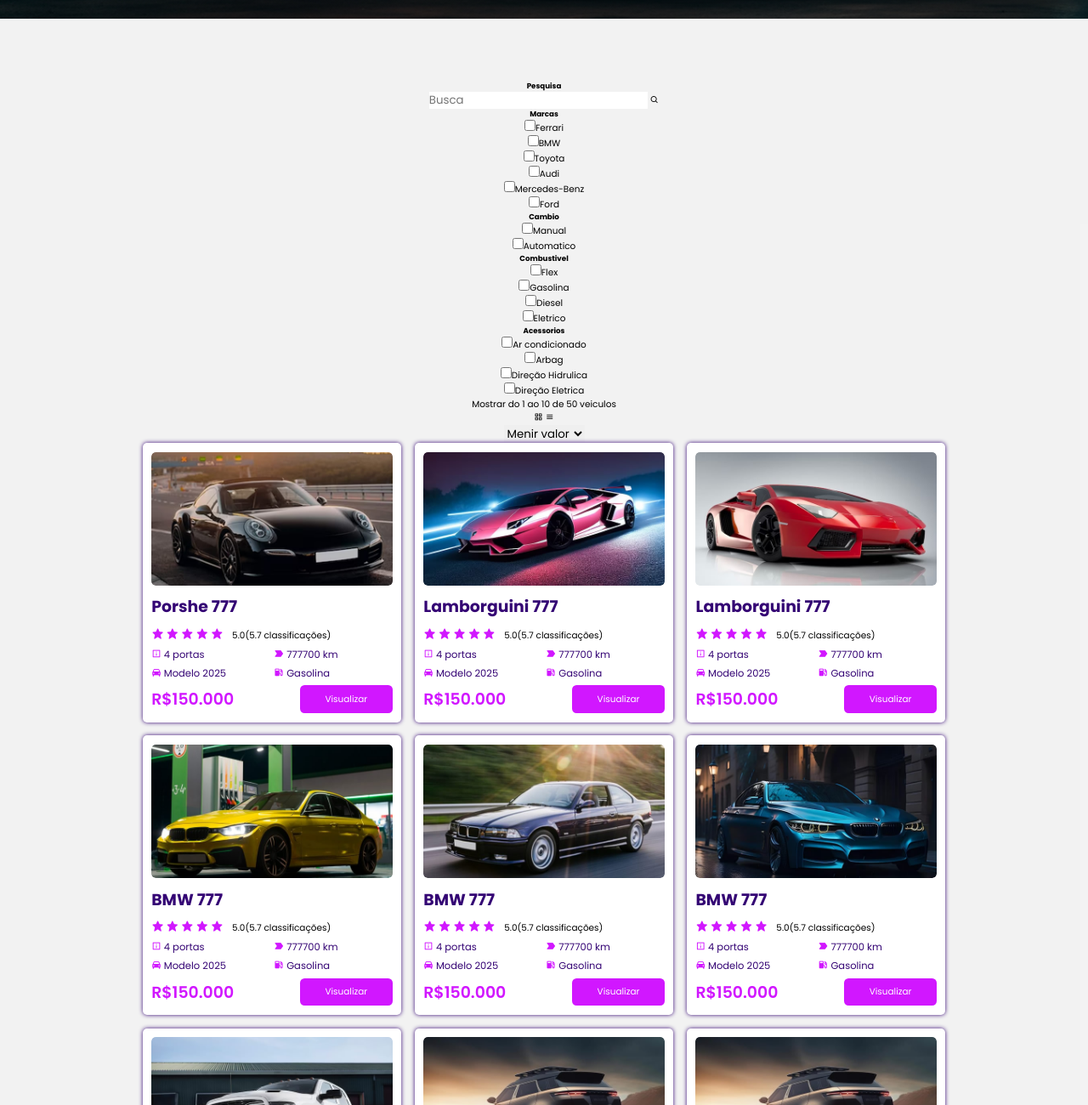
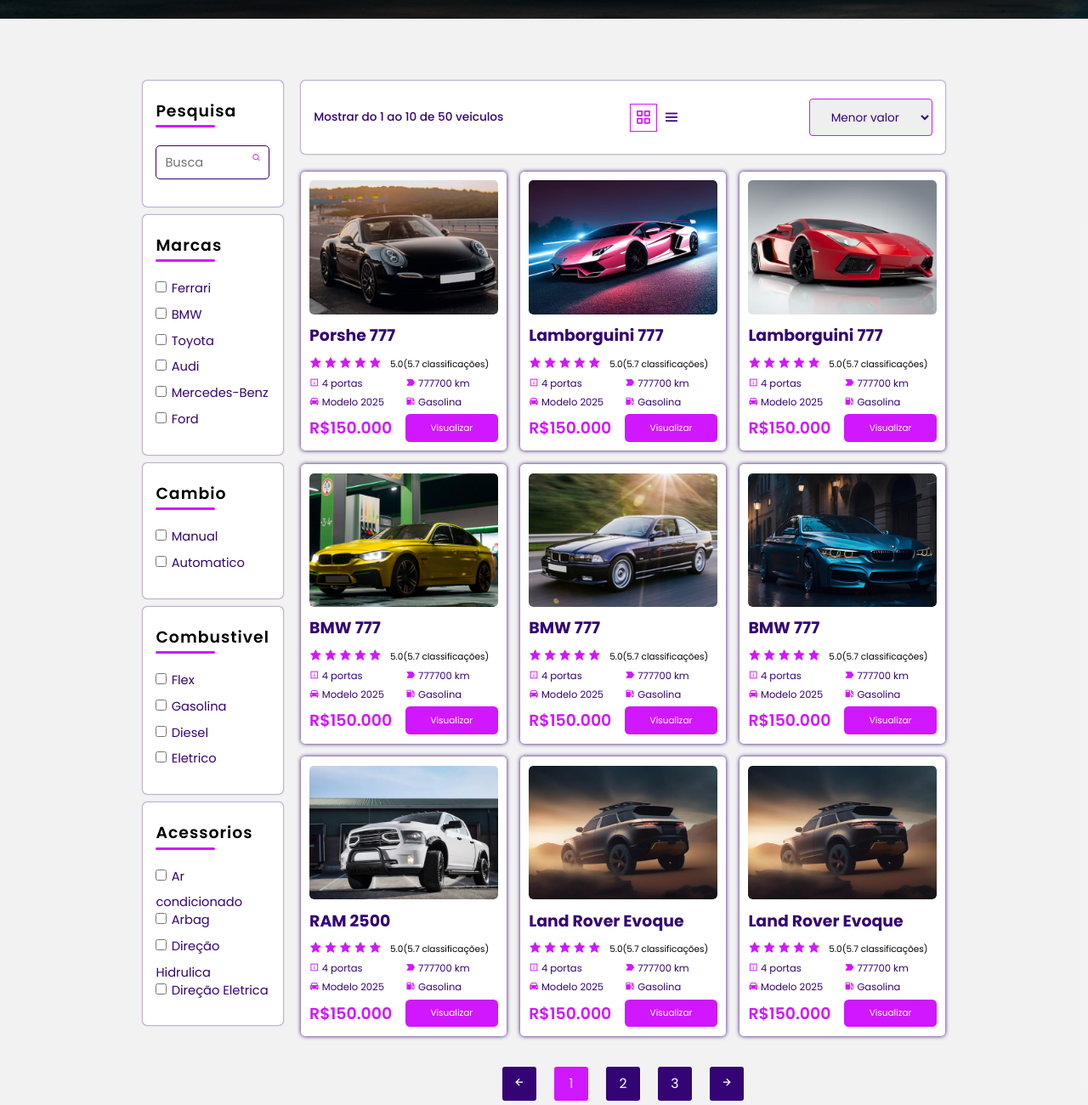
Before and after one commit to velloso99/classificado_veiculos, a plain HTML site: page categorias.html in a window 1280 px wide. Shown: the part 500-1800 px from the top of the page at 85% size. Drawn offline with nearby package versions, Linux system fonts and the light colour scheme.

Commit message:
categorias

```diff
--- a/assents/css/style.css
+++ b/assents/css/style.css
@@ -1716,13 +1716,166 @@
     grid-template-columns: 1fr 1fr 1fr;
     gap: 1.5rem;
 }
-
-
-
-
-
-
-
-
-
+.carrosRecentes.cats {
+    display: flex;
+    flex-wrap: wrap;
+    gap: 2rem;
+}
+.carrosRecentes.cats .col-1{
+    flex: 1 1 2rem;
+    width: 200px;
+    text-align: justify;
+}
+.carrosRecentes.cats .col-2{
+    flex: 1 1 60rem;
+}
+.carrosRecentes.cats .cr-col-2 .img-cr{
+    height: auto;
+}
+.carrosRecentes.cats .col-1 h5{
+    position: relative;
+    font-size: 1.8rem;
+    font-weight: 600;
+    letter-spacing: 1px;
+    margin-bottom: 2rem;
+    padding-bottom: 0.5rem;
+}
+.carrosRecentes.cats .col-1 h5::before{
+    content: '';
+    position: absolute;
+    left: 0;
+    bottom: 0;
+    width: 70px;
+    height: 3px;
+    background-color: var(--cor-principal);
+    border-radius: 3px;
+}
+.carrosRecentes.cats .col-1 .filtrobusca{
+    position: relative;
+    width: 100%;
+    height: 40px;
+    margin-bottom: 1rem;
+}
+.carrosRecentes.cats .col-1 .filtrobusca .fitro-cat{
+    width: 100%;
+    height: 100%;
+    padding: 10px;
+    font-size: 1.4rem;
+    border: 1px solid var(--cor-escura);
+    border-radius: 5px;
+}
+.carrosRecentes.cats .col-1 .filtrobusca i{
+    position: absolute;
+    top: 10px;
+    right: 10px;
+    font-size: 1rem;
+    color: var(--cor-principal);
+}
+.carrosRecentes.cats .col-1 .caixabusca{
+    font-size: 1.4rem;
+    color: var(--cor-escura);
+}
+.carrosRecentes.cats .col-1 .caixabusca input{
+    margin-right: 0.5rem;
+    accent-color: var(--cor-principal);
+    margin-bottom: 1.5rem;
+}
+.carrosRecentes.cats .col-1 .cat-col{
+    background-color: var(--cor-branca);
+    margin-bottom: 1rem;
+    padding: 2rem 1.5rem;
+    text-align: justify;
+    box-shadow: 0 0 2px var(--cor-escura);
+    border-radius: 5px;
+}
+.carrosRecentes.cats .col-2 .cat-veiculos-top{
+    display: flex;
+    flex-wrap: wrap;
+    align-items: center;
+    justify-content: space-between;
+    padding: 2rem 1.5rem;
+    background-color: var(--cor-branca);
+    margin-bottom: 2rem;
+    box-shadow: 0 0 2px var(--cor-escura);
+    border-radius: 5px;
+}
+.carrosRecentes.cats .col-2 .cat-veiculos-top span{
+    font-size: 1.3rem;
+    font-weight: 500;
+    color: var(--cor-escura);
+}
+.carrosRecentes.cats .col-2 .cat-veiculos-top i{
+    font-size: 2rem;
+    margin-right: 0.3rem;
+    color: var(--cor-escura);
+}
+.carrosRecentes.cats .col-2 .cat-veiculos-top i.grade{
+    color: var(--cor-principal);
+    padding: 5px;
+    border: 1px solid var(--cor-principal);
+    cursor: pointer;
+}
+.carrosRecentes.cats .col-2 .cat-veiculos-top select{
+    font-size: 1.3rem;
+    color: var(--cor-escura);
+    padding: 1rem 2rem;
+    border: 1px solid var(--cor-principal);
+    border-radius: 4px;
+}
+.carrosRecentes.cats .col-2 .paginacao{
+    display: flex;
+    gap: 2rem;
+    align-items: center;
+    justify-content: center;
+    margin-top: 4px;
+}
+.carrosRecentes.cats .col-2 .paginacao span{
+    font-size: 1.5rem;
+    color: var(--cor-branca);
+    background-color: var(--cor-principal);
+    width: 40px;
+    height: 40px;
+    line-height: 40px;
+    border-radius: 3px;
+    cursor: pointer;
+}
+.carrosRecentes.cats .col-2 .paginacao span.p-numero{
+    background-color: var(--cor-escura);
+    transition: 0.4s ease;
+}
+.carrosRecentes.cats .col-2 .paginacao span.p-numero:hover{
+    background-color: var(--cor-principal);
+}
+/*Inicio celular */
+@media(max-width: 991px){
+    .carrosRecentes .cr-linha.linha{
+        grid-template-columns: 1fr 1fr;
+    }
+    .carrosRecentes.cats .cr-col-2 .img-cr{
+    height: auto;
+    }
+}
+@media(max-width: 680px){
+    .carrosRecentes .cr-linha.linha{
+        grid-template-columns: 1fr ;
+    }
+    .carrosRecentes.cats .col-1{
+        flex: 1 1 2rem;
+        width: 100%;
+    }
+}
+@media(max-width: 420px){
+    section{
+        padding: 2.4rem 3rem;
+    }
+}
+
+
+
+
+
+
+
+
+/*Fim celular */
 /*Fim filtro e veiculos ****************************************************/
--- a/categorias.html
+++ b/categorias.html
@@ -200,7 +200,7 @@
                     </div>
                     <form action="" method="post">
                         <select name="" id="">
-                            <option value="">Menir valor</option>
+                            <option value="">Menor valor</option>
                             <option value="">Maior valor</option>
                         </select>
                     </form>
@@ -208,7 +208,7 @@
                 <!-- Fim topo coluna-2 -->
 
                 <!-- Inicio veiculos coluna-2 -->
-                    <div class="cr-linha linha">
+                <div class="cr-linha linha">
                 <!--Incio item veiculos do site-->
                 <div class="cr-col">
                     <div class="img-cr">
@@ -485,14 +485,14 @@
                 <br>
             </div>
                 <!-- Fim veiculos coluna-2 -->
-                 <div class="paginacao">
-                    <span class="p-numero"></span><i class='bx bx-arrow-back'></i></span>
+                <div class="paginacao">
+                    <span class="p-numero"><i class='bx bx-left-arrow-alt'></i></span>
                     <span>1</span>
                     <span class="p-numero">2</span>
                     <span class="p-numero">3</span>
-                    <span class="p-numero"></span><i class='bx bx-right-arrow-alt' ></i></span>
+                    <span class="p-numero"><i class='bx bx-right-arrow-alt' ></i></span>
 
-                 </div>
+                </div>
 
             </div>
             <!-- Fim coluna-2 -->
```
